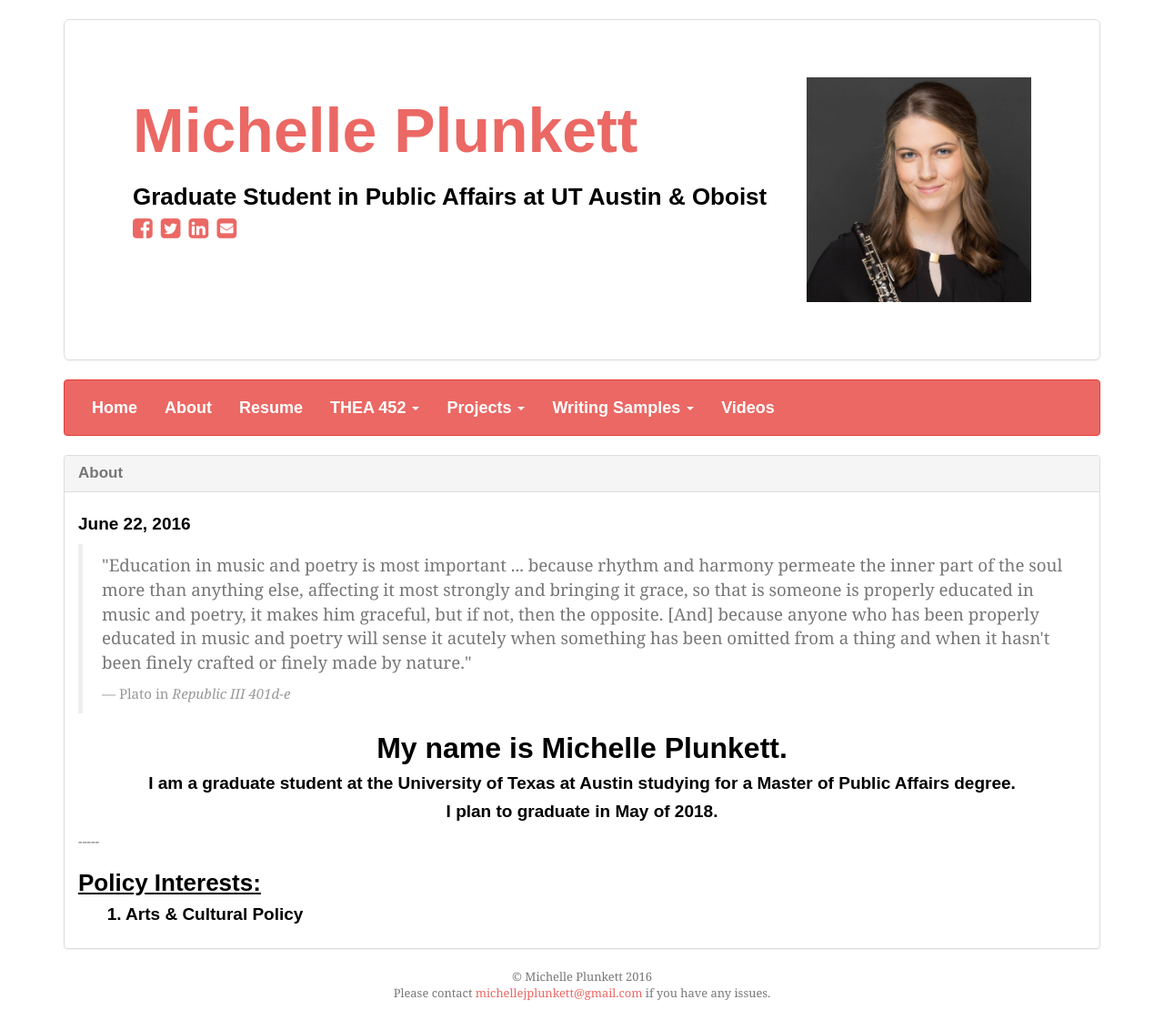
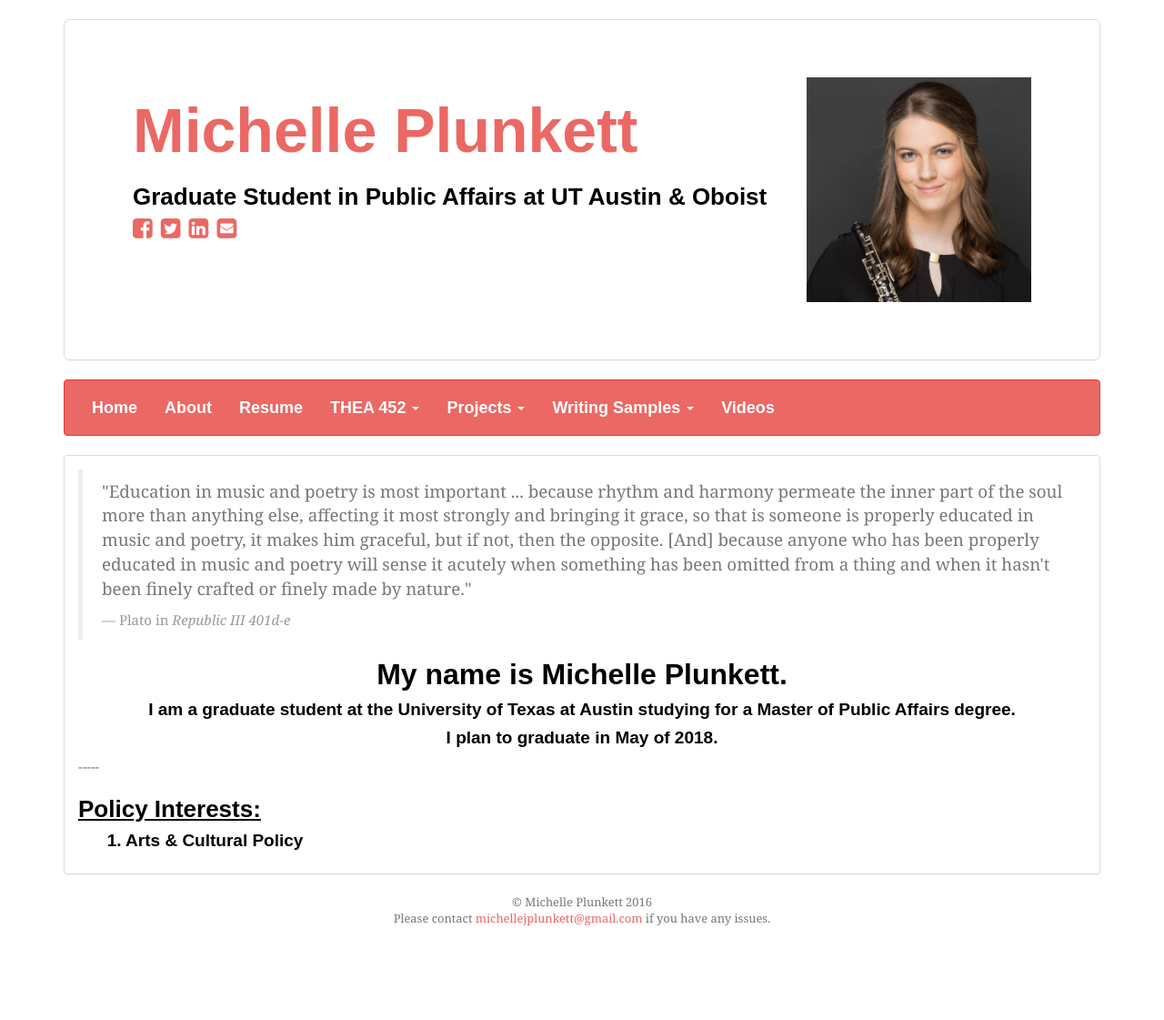
Before and after one commit to michelleplunkett/michelleplunkett.github.io, a Jekyll site: the page built from about.html, in a window 1280 px wide. Shown: the whole page at 91% size. Built offline with Jekyll 4.4.1, drawn with Linux system fonts in a browser that asks for light colours; nearby versions of some CDN libraries; some web fonts are replaced; Markdown is read by kramdown in place of the engine named in the settings; after the commit the page ends 1039 px from its top, so only the background shows below that.

Commit message:
Update about.html

```diff
--- a/about.html
+++ b/about.html
@@ -1,17 +1,11 @@
 ---
 layout: default
 ---
-
   <div class="post">
     {% for post in site.categories.about %}
     <article class="box" id="{{ post.title }}">
 			<div class="panel panel-default">
-			 <div class="panel-heading">
-			  	<h4 class="panel-title">
-			  	<a href="{{ post.url | prepend: site.baseurl }}">
-			  	{{ post.title }}</a></h4></div>
 					<div class="panel-body">
-					  <span><h4>{{ post.date | date:'%B %d, %Y' | replace:' 0',' ' }}</h4>
 						  {{ content }}
 					</div>
 			</div>
```
